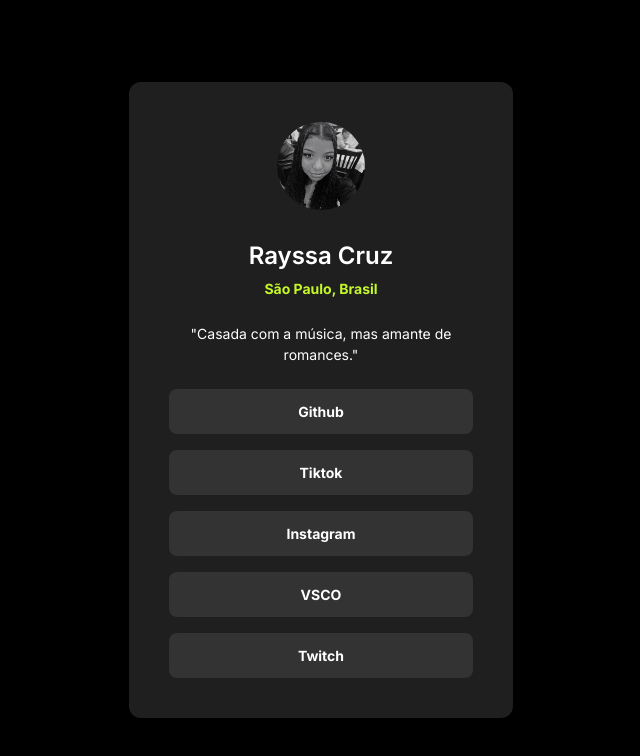
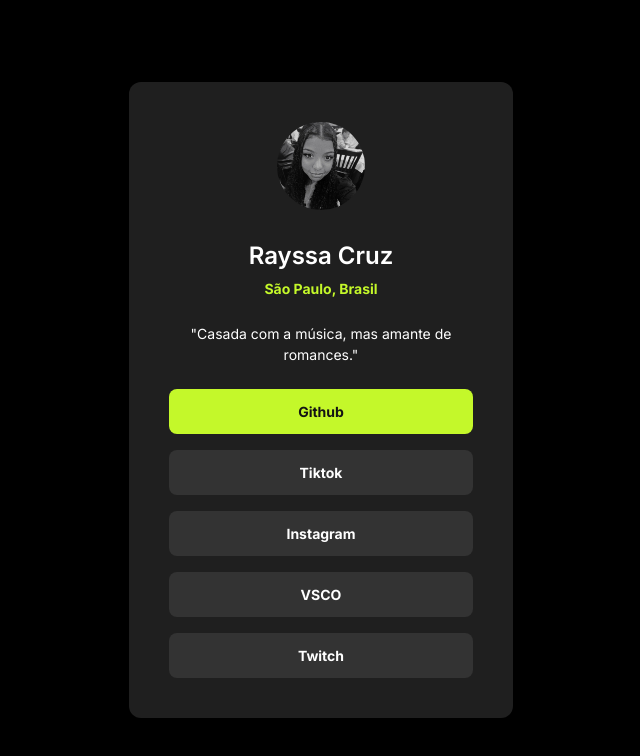
Before and after one commit to rayssacruz/meus-links, a plain HTML site: page index.html in a window 1280 px wide. In both pictures the pointer is over the link "Github". Shown: the whole page, without its empty margins (319-959 px from the left). Drawn offline with Linux system fonts and the light colour scheme.

Commit message:
adicionando o efeito do hover para a âncoras

```diff
--- a/style.css
+++ b/style.css
@@ -13,7 +13,7 @@ body {
     align-items: center;
 }
 
-div{
+div {
     background-color: #1f1f1f;
     width: 384px;
     padding: 40px;
@@ -25,7 +25,7 @@ h1, p, a{
     color: white;
 }
 
-div img{
+div img {
         border-radius: 50%;
         margin-bottom: 24px;
 }
@@ -37,23 +37,23 @@ div h1 {
     margin-bottom: 4px;
 }
 
-div strong{
+div strong {
     color: #c4f82a;
     font-size: 14px;
     line-height: 21px;
 }
 
-div p{
+div p {
     margin-block: 24px;
     font-size: 14px;
     line-height: 21px;
 }
 
-div a + a{
+div a + a {
     margin-top: 16px;
 }
 
-div a{
+div a {
     display: block;
     text-decoration: none;
     background-color: #333333;
@@ -63,3 +63,9 @@ div a{
     font-size: 14px;
     line-height: 21px;
 }
+
+div a:hover {
+    background-color: #c4f82a;
+    color: #141414;
+    transition: 0.8;
+}
```
